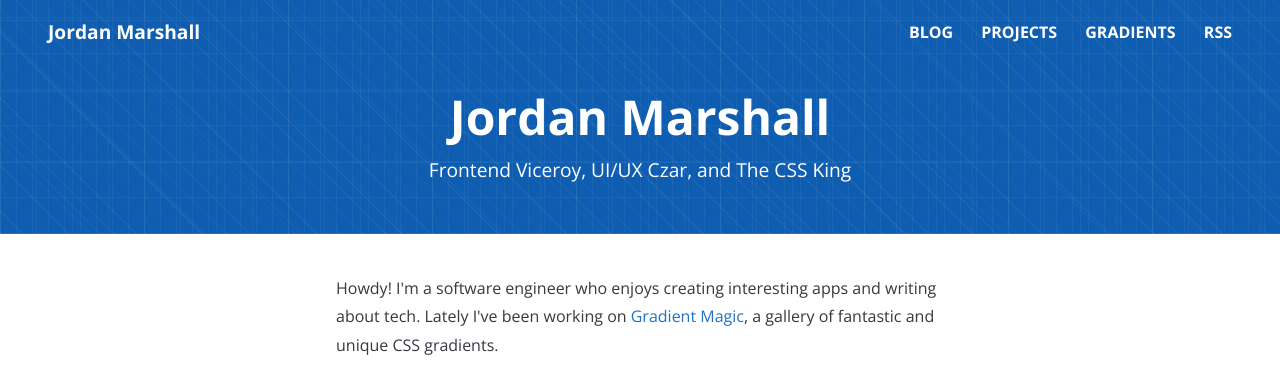
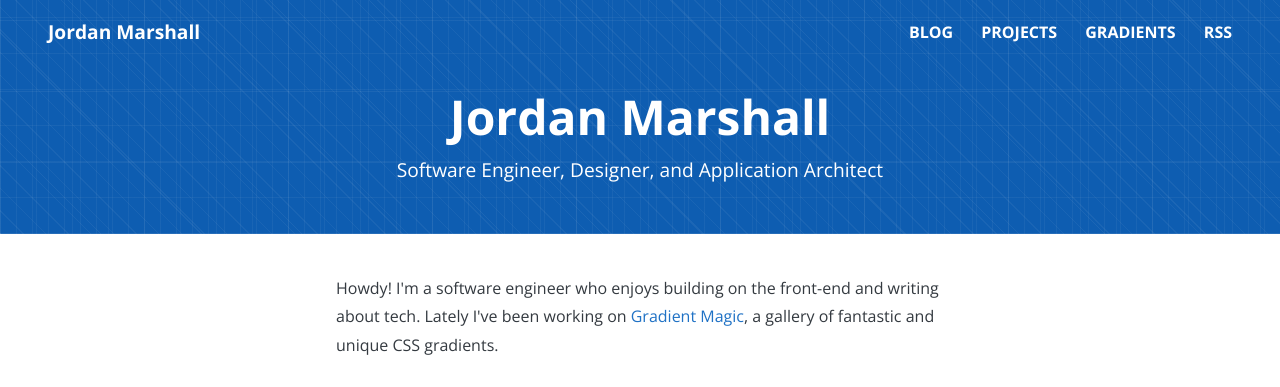
Before and after one commit to TheCSSKing/Jormars, a Jekyll site: the page built from index.html, in a window 1280 px wide. Shown: the top 387 px of the page. Built offline with Jekyll 4.4.1, drawn with Linux system fonts in a browser that asks for light colours.

Commit message:
Tweak Subtitle

```diff
--- a/index.html
+++ b/index.html
@@ -1,12 +1,11 @@
 ---
 layout: default
 title: Jordan Marshall
-subtitle: Frontend Viceroy, UI/UX Czar, and The CSS King
+subtitle: Software Engineer, Designer, and Application Architect
 ---
 <div class="app-home">
-
     <p class="mb-25 text-dark promo">
-        Howdy!  I'm a software engineer who enjoys creating interesting apps and writing about tech.
+        Howdy!  I'm a software engineer who enjoys building on the front-end and writing about tech.
         Lately I've been working on <a href="https://www.gradientmagic.com">Gradient Magic</a>, a gallery of fantastic and unique CSS gradients.
     </p>
 
```
